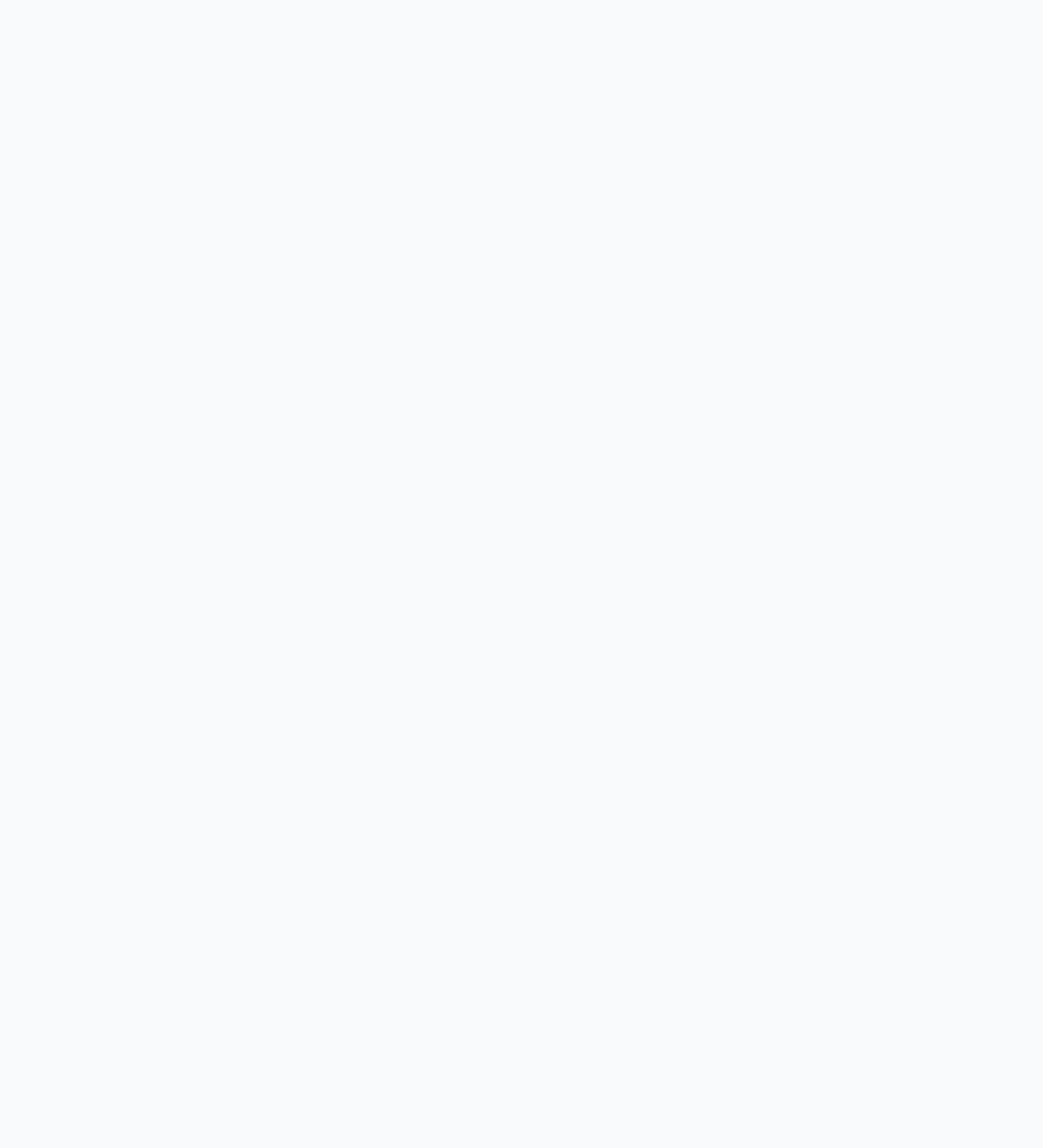
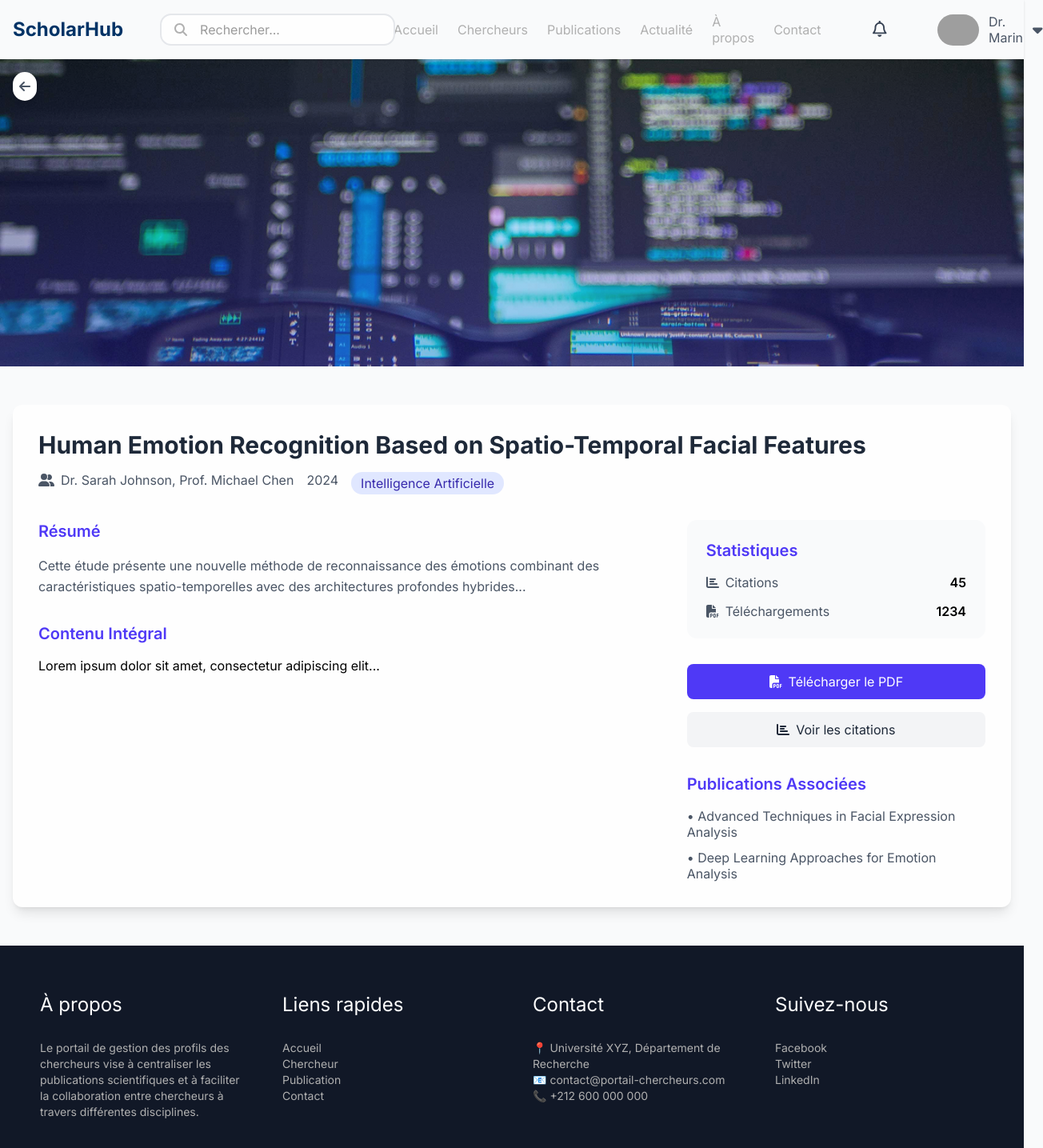
Before and after one commit to Ouassim721/Portail-de-gestion-des-profils-chercheurs, a React (Vite) app in the folder portail-chercheurs-frontend/: page /details-publication/1 in a window 1280 px wide. Before the commit this address had no page. Shown: the top 1435 px of the page at 80% size, 1304 px wide, since content can reach past the window. Before the commit the page ends 800 px from the top, so only its background shows below. Built offline with nearby package versions, Linux system fonts and the light colour scheme; grey boxes are pictures that could not be loaded.

Commit message:
ajouter DetailsPublication.jsx (A modifier bien sur)

```diff
--- a/portail-chercheurs-frontend/src/App.jsx
+++ b/portail-chercheurs-frontend/src/App.jsx
@@ -8,6 +8,7 @@ import Profil from "./pages/Profil";
 import ProfilChercheur from "./components/ProfilChercheur";
 import Layout from "./components/Layout";
 import Publications from "./pages/Publications";
+import DetailsPublication from "./pages/DetailsPublication";
 
 // Authentification
 import Connexion from "./pages/connexion";
@@ -28,6 +29,8 @@ function App() {
           <Route path="/profil-chercheur/:id" element={<ProfilChercheur />} />
           <Route path="/actualite" element={<Actualite />} />
           <Route path="/Publications" element={<Publications />} />
+          <Route path="/details-publication/:id" element={<DetailsPublication />} />
+
 
           <Route path="/profil" element={<Profil />} />
         </Route>
--- /dev/null
+++ b/portail-chercheurs-frontend/src/pages/DetailsPublication.jsx
@@ -0,0 +1,134 @@
+import React from 'react';
+import { FontAwesomeIcon } from '@fortawesome/react-fontawesome';
+import { faArrowLeft, faFilePdf, faChartBar, faUserFriends } from '@fortawesome/free-solid-svg-icons';
+import { useParams, useNavigate } from 'react-router-dom';
+import discipline from "../assets/discipline.png";
+
+const DetailPublication = () => {
+  const navigate = useNavigate();
+  const { publicationId } = useParams();
+
+  const publication = {
+    id: publicationId,
+    title: "Human Emotion Recognition Based on Spatio-Temporal Facial Features",
+    authors: "Dr. Sarah Johnson, Prof. Michael Chen",
+    abstract: "Cette étude présente une nouvelle méthode de reconnaissance des émotions combinant des caractéristiques spatio-temporelles avec des architectures profondes hybrides...",
+    year: 2024,
+    domain: "Intelligence Artificielle",
+    citations: 45,
+    downloads: 1234,
+    fullText: "Lorem ipsum dolor sit amet, consectetur adipiscing elit...",
+    pdfUrl: "#",
+    relatedPublications: [
+      "Advanced Techniques in Facial Expression Analysis",
+      "Deep Learning Approaches for Emotion Analysis"
+    ]
+  };
+
+  return (
+    <div className="min-h-screen bg-gray-50">
+      {/* Section d'image avec bouton de retour */}
+      <div className="relative h-64 md:h-96 bg-gray-200">
+        <img
+          src={discipline}
+          alt="Contexte de la recherche"
+          className="w-full h-full object-cover object-center"
+        />
+        <div className="absolute inset-0 bg-gradient-to-t from-indigo-600/30 to-transparent" />
+        {/* Bouton de retour positionné sur l'image */}
+        <button
+          className="absolute top-4 left-4 bg-white rounded-full p-2 shadow-md hover:bg-gray-100 transition-colors z-10"
+          onClick={() => navigate(-1)}
+        >
+          <FontAwesomeIcon icon={faArrowLeft} className="text-gray-600" />
+        </button>
+      </div>
+
+      {/* Contenu principal */}
+      <main className="container mx-auto px-4 py-8 md:py-12">
+        <div className="bg-white rounded-xl shadow-lg p-6 md:p-8">
+          {/* Titre et métadonnées */}
+          <div className="mb-8">
+            <h1 className="text-2xl md:text-3xl font-bold text-gray-800 mb-4">
+              {publication.title}
+            </h1>
+            <div className="flex flex-wrap gap-4 text-gray-600">
+              <p><FontAwesomeIcon icon={faUserFriends} className="mr-2" />{publication.authors}</p>
+              <p>{publication.year}</p>
+              <span className="bg-indigo-100 text-indigo-800 px-3 py-1 rounded-full">
+                {publication.domain}
+              </span>
+            </div>
+          </div>
+
+          {/* Grid contenu principal */}
+          <div className="grid md:grid-cols-3 gap-8">
+            {/* Colonne gauche - Contenu principal */}
+            <div className="md:col-span-2 space-y-8">
+              {/* Résumé */}
+              <section>
+                <h2 className="text-xl font-semibold mb-4 text-indigo-600">Résumé</h2>
+                <p className="text-gray-600 leading-relaxed">
+                  {publication.abstract}
+                </p>
+              </section>
+
+              {/* Texte complet */}
+              <section>
+                <h2 className="text-xl font-semibold mb-4 text-indigo-600">Contenu Intégral</h2>
+                <div className="prose max-w-none">
+                  {publication.fullText}
+                </div>
+              </section>
+            </div>
+
+            {/* Colonne droite - Statistiques et actions */}
+            <div className="space-y-8">
+              {/* Statistiques */}
+              <section className="bg-gray-50 p-6 rounded-xl">
+                <h2 className="text-xl font-semibold mb-4 text-indigo-600">Statistiques</h2>
+                <div className="space-y-4">
+                  <div className="flex justify-between items-center">
+                    <span className="text-gray-600"><FontAwesomeIcon icon={faChartBar} className="mr-2" />Citations</span>
+                    <span className="font-semibold">{publication.citations}</span>
+                  </div>
+                  <div className="flex justify-between items-center">
+                    <span className="text-gray-600"><FontAwesomeIcon icon={faFilePdf} className="mr-2" />Téléchargements</span>
+                    <span className="font-semibold">{publication.downloads}</span>
+                  </div>
+                </div>
+              </section>
+
+              {/* Actions */}
+              <div className="space-y-4">
+                <button className="w-full bg-indigo-600 text-white py-3 rounded-lg hover:bg-indigo-700 transition-colors">
+                  <FontAwesomeIcon icon={faFilePdf} className="mr-2" />
+                  Télécharger le PDF
+                </button>
+
+                <button className="w-full bg-gray-100 text-gray-800 py-3 rounded-lg hover:bg-gray-200 transition-colors">
+                  <FontAwesomeIcon icon={faChartBar} className="mr-2" />
+                  Voir les citations
+                </button>
+              </div>
+
+              {/* Publications liées */}
+              <section>
+                <h2 className="text-xl font-semibold mb-4 text-indigo-600">Publications Associées</h2>
+                <ul className="space-y-3">
+                  {publication.relatedPublications.map((pub, index) => (
+                    <li key={index} className="text-gray-600 hover:text-indigo-600 cursor-pointer">
+                      • {pub}
+                    </li>
+                  ))}
+                </ul>
+              </section>
+            </div>
+          </div>
+        </div>
+      </main>
+    </div>
+  );
+};
+
+export default DetailPublication;
```
Also changed, not shown: portail-chercheurs-frontend/src/assets/discipline.png (added).
